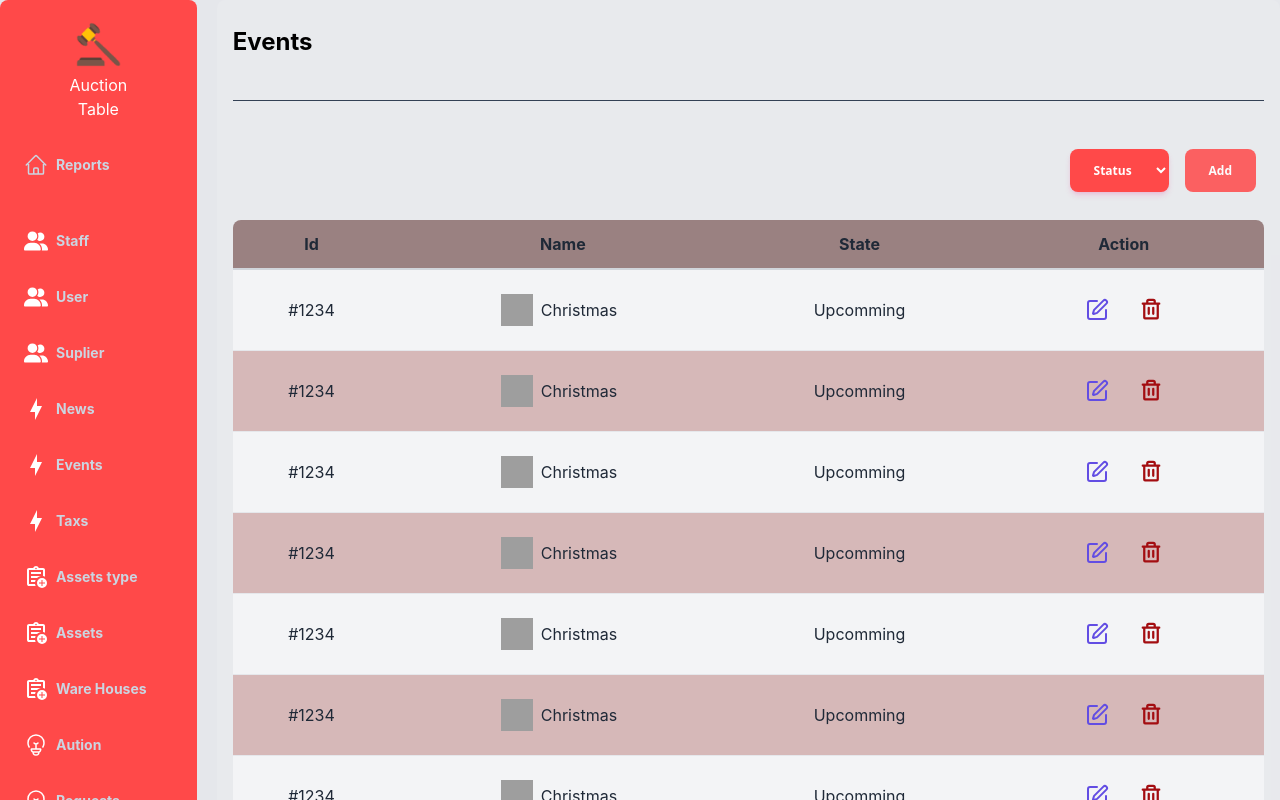
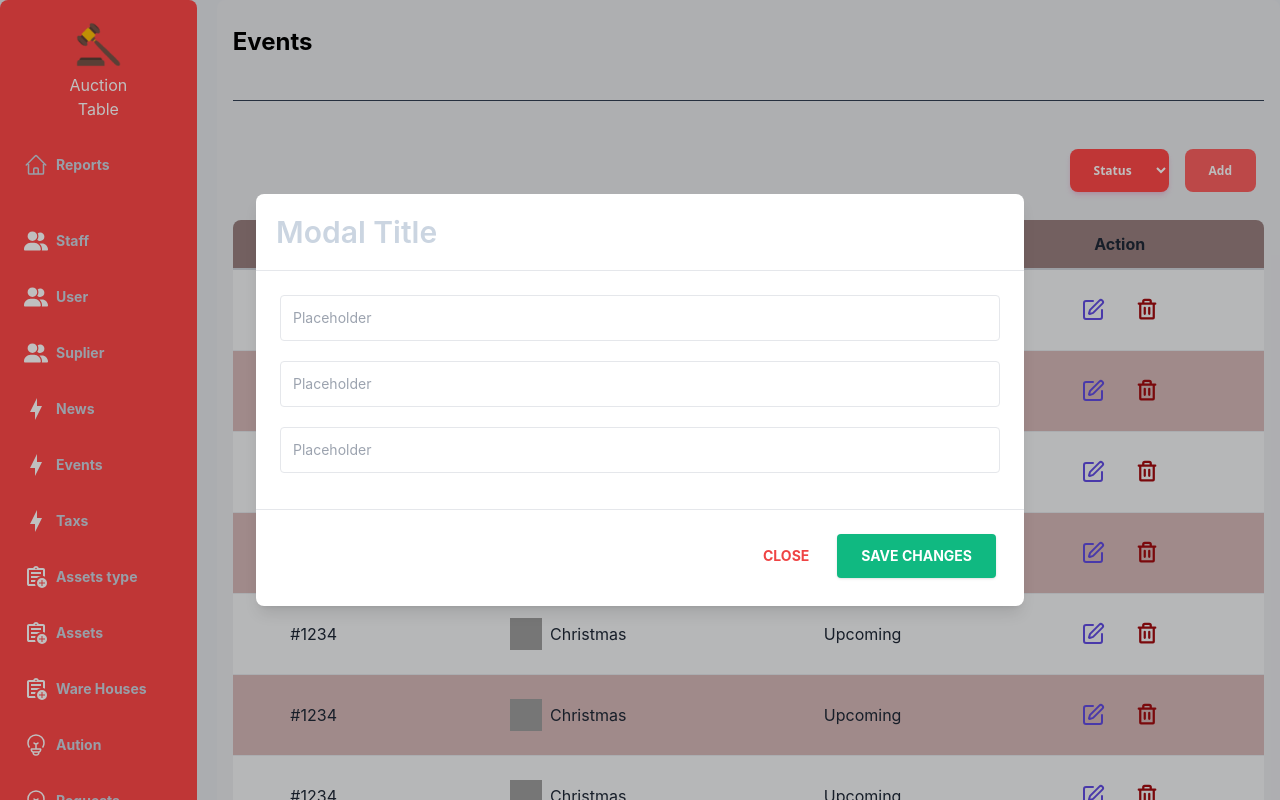
Before and after one commit to autioneaseteam3/AutionEase_052024_Nhom3, a React (Create React App) app in the folder Front-end/aution_project_frontend/: page /admin/Events in a window 1280 px wide. Both pictures are taken after a click on the button "Add". Shown: the top 800 px of the page. Built offline with nearby package versions, Linux system fonts and the light colour scheme; grey boxes are pictures that could not be loaded.

Commit message:
modal event fe

```diff
--- a/Front-end/aution_project_frontend/package.json
+++ b/Front-end/aution_project_frontend/package.json
@@ -6,7 +6,9 @@
     "@testing-library/jest-dom": "^5.17.0",
     "@testing-library/react": "^13.4.0",
     "@testing-library/user-event": "^13.5.0",
+    "bootstrap": "^5.3.3",
     "react": "^18.3.1",
+    "react-bootstrap": "^2.10.4",
     "react-dom": "^18.3.1",
     "react-router-dom": "^6.24.1",
     "react-scripts": "5.0.1",
--- a/Front-end/aution_project_frontend/src/App.js
+++ b/Front-end/aution_project_frontend/src/App.js
@@ -6,11 +6,12 @@ import DefaultLayout from './Layout/DefaultLayout/Index';
 import AdminLayout from './Layout/AdminLayout/Index';
 import purchasedListRoutes from './Routes/PurchasedListRoutes';
 
+
 function App() {
   return (
     <div className="App">
       <Routes>
-        <Route path='/admin' element={<AdminLayout/>}>
+        <Route path='/admin' element={<AdminLayout />}>
           {adminRoutes.map((route, index) => { return <Route key={index} path={route.path} element={<route.element />} /> })}
         </Route>
         <Route path='/purchased-list' element={<DefaultLayout />}>
--- a/Front-end/aution_project_frontend/src/Pages/AdminPages/Event/ListEventPage.js
+++ b/Front-end/aution_project_frontend/src/Pages/AdminPages/Event/ListEventPage.js
@@ -1,36 +1,105 @@
-import TableList from "../../../Components/AdminComponents/TableList";
+import React from "react";
+import TableList from '../../../Components/AdminComponents/TableList';
 
 function ListEventPage() {
+  const [showModal, setShowModal] = React.useState(false);
+
   const defaultItem = {
-    Id: "#1234",
-    Name: "Christmas",
-    State: "Upcomming",
+    Id: '#1234',
+    Name: 'Christmas',
+    State: 'Upcoming',
   };
+
   const data = Array.from({ length: 8 }, () => ({ ...defaultItem }));
-  const column = ["Id", "Name", "State","Action"];
+  const column = ['Id', 'Name', 'State', 'Action'];
+
   return (
     <div
       id="content"
-      class="bg-white/10 col-span-10 rounded-lg w-full overflow-y-auto"
+      className="bg-white/10 col-span-10 rounded-lg w-full overflow-y-auto"
     >
       <main>
-        <div class="pt-6 px-4">
+        <>
+          {showModal ? (
+            <>
+              <div
+                className="justify-center items-center flex overflow-x-hidden overflow-y-auto fixed inset-0 z-50 outline-none focus:outline-none"
+              >
+                <div className="relative w-auto my-6 mx-auto max-w-3xl">
+                  {/*content*/}
+                  <div className="border-0 rounded-lg shadow-lg relative flex flex-col w-full bg-white outline-none focus:outline-none">
+                    {/*header*/}
+                    <div className="flex items-start justify-between p-5 border-b border-solid border-blueGray-200 rounded-t">
+                      <h3 className="text-3xl font-semibold">
+                        Modal Title
+                      </h3>
+                      <button
+                        className="p-1 ml-auto bg-transparent border-0 text-black opacity-5 float-right text-3xl leading-none font-semibold outline-none focus:outline-none"
+                        onClick={() => setShowModal(false)}
+                      >
+                        <span className="bg-transparent text-black opacity-5 h-6 w-6 text-2xl block outline-none focus:outline-none">
+                          ×
+                        </span>
+                      </button>
+                    </div>
+                    {/*body*/}
+                    <div className="relative p-6 flex-auto">
+                      <div className="mb-3 pt-0 ">
+
+                        <input type="text" placeholder="Placeholder" className="px-3 py-3  placeholder-blueGray-300 text-blueGray-600 relative bg-white bg-white rounded text-sm border border-blueGray-300 outline-none focus:outline-none focus:ring w-full" />
+
+
+                        <input type="text" placeholder="Placeholder" className="px-3 py-3 mt-5 placeholder-blueGray-300 text-blueGray-600 relative bg-white bg-white rounded text-sm border border-blueGray-300 outline-none focus:outline-none focus:ring w-full" />
+
+
+                        <input type="text" placeholder="Placeholder" className="px-3 py-3 mt-5 placeholder-blueGray-300 text-blueGray-600 relative bg-white bg-white rounded text-sm border border-blueGray-300 outline-none focus:outline-none focus:ring w-full" />
+
+
+                      </div>
+
+                    </div>
+                    {/*footer*/}
+                    <div className="flex items-center justify-end p-6 border-t border-solid border-blueGray-200 rounded-b">
+                      <button
+                        className="text-red-500 background-transparent font-bold uppercase px-6 py-2 text-sm outline-none focus:outline-none mr-1 mb-1 ease-linear transition-all duration-150"
+                        type="button"
+                        onClick={() => setShowModal(false)}
+                      >
+                        Close
+                      </button>
+                      <button
+                        className="bg-emerald-500 text-white active:bg-emerald-600 font-bold uppercase text-sm px-6 py-3 rounded shadow hover:shadow-lg outline-none focus:outline-none mr-1 mb-1 ease-linear transition-all duration-150"
+                        type="button"
+                        onClick={() => setShowModal(false)}
+                      >
+                        Save Changes
+                      </button>
+                    </div>
+                  </div>
+                </div>
+              </div>
+              <div className="opacity-25 fixed inset-0 z-40 bg-black"></div>
+            </>
+          ) : null}
+        </>
+
+        <div className="pt-6 px-4">
           <div className="w-full flex flex-col items-start">
-            <span className=" text-black text-[24px] font-bold">Events</span>
-            <hr class="my-10 w-full border-slate-700" />
+            <span className="text-black text-[24px] font-bold">Events</span>
+            <hr className="my-10 w-full border-slate-700" />
           </div>
           <div className="flex justify-end mx-auto">
             <select
-              class="m-2 middle none center rounded-lg text-[24px] text-white bg-[#ff4949] py-3 px-5 font-sans text-xs font-bold shadow-md shadow-pink-500/20 transition-all hover:shadow-lg hover:shadow-pink-500/40 focus:opacity-[0.85] focus:shadow-none active:opacity-[0.85] active:shadow-none disabled:pointer-events-none disabled:opacity-50 disabled:shadow-none"
+              className="m-2 middle none center rounded-lg text-[24px] text-white bg-[#ff4949] py-3 px-5 font-sans text-xs font-bold shadow-md shadow-pink-500/20 transition-all hover:shadow-lg hover:shadow-pink-500/40 focus:opacity-[0.85] focus:shadow-none active:opacity-[0.85] active:shadow-none disabled:pointer-events-none disabled:opacity-50 disabled:shadow-none"
               data-ripple-light="false"
             >
-              <option className=" bg-white text-black">Status</option>
-              <option className=" bg-white text-black">Status</option>
-              <option className=" bg-white text-black">Status</option>
+              <option className="bg-white text-black">Status</option>
+              <option className="bg-white text-black">Status</option>
+              <option className="bg-white text-black">Status</option>
             </select>
             <button
-              class="m-2 middle none center rounded-lg text-[24px] text-white bg-[#ff4949] py-3 px-6 font-sans text-xs font-bold shadow-md shadow-pink-500/20 transition-all hover:shadow-lg hover:shadow-pink-500/40 focus:opacity-[0.85] focus:shadow-none active:opacity-[0.85] active:shadow-none disabled:pointer-events-none disabled:opacity-50 disabled:shadow-none"
-              data-ripple-light="false"
+              className="m-2 middle none center rounded-lg text-[24px] text-white bg-[#ff4949] py-3 px-6 font-sans text-xs font-bold shadow-md shadow-pink-500/20 transition-all hover:shadow-lg hover:shadow-pink-500/40 focus:opacity-[0.85] focus:shadow-none active:opacity-[0.85] active:shadow-none disabled:pointer-events-none disabled:opacity-50 disabled:shadow-none"
+              data-ripple-light="false" onClick={() => setShowModal(true)}
             >
               Add
             </button>
```
Also changed, not shown: 2 other files (tests, documents, lock files or other folders).
